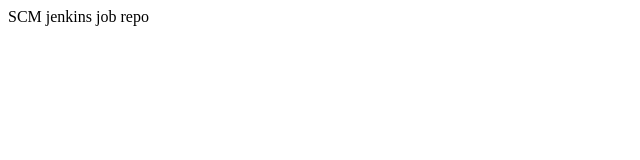
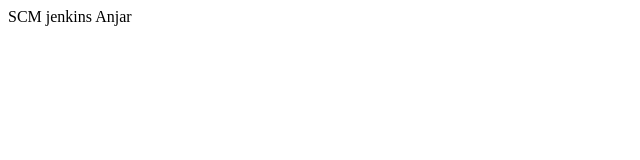
Before and after one commit to MohammedAnjar/demo-repo, a plain HTML site: page index.html in a window 1280 px wide. Shown: the full height of the page, 0-640 px from the left. Drawn offline with Linux system fonts and the light colour scheme.

Commit message:
index.html

```diff
--- a/index.html
+++ b/index.html
@@ -1,3 +1,3 @@
 <html>
-  <body>SCM jenkins job repo</body>
+  <body>SCM jenkins Anjar <body>
 </html>
```
